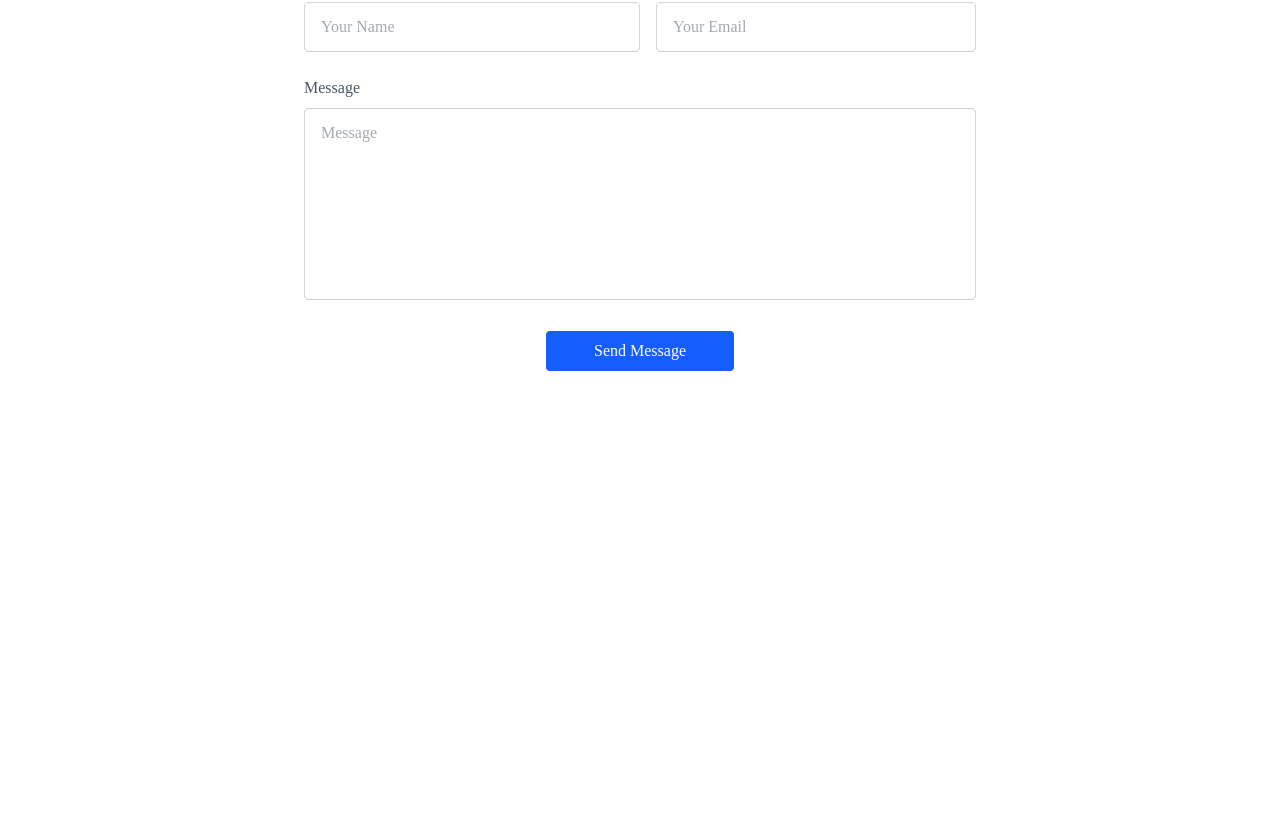
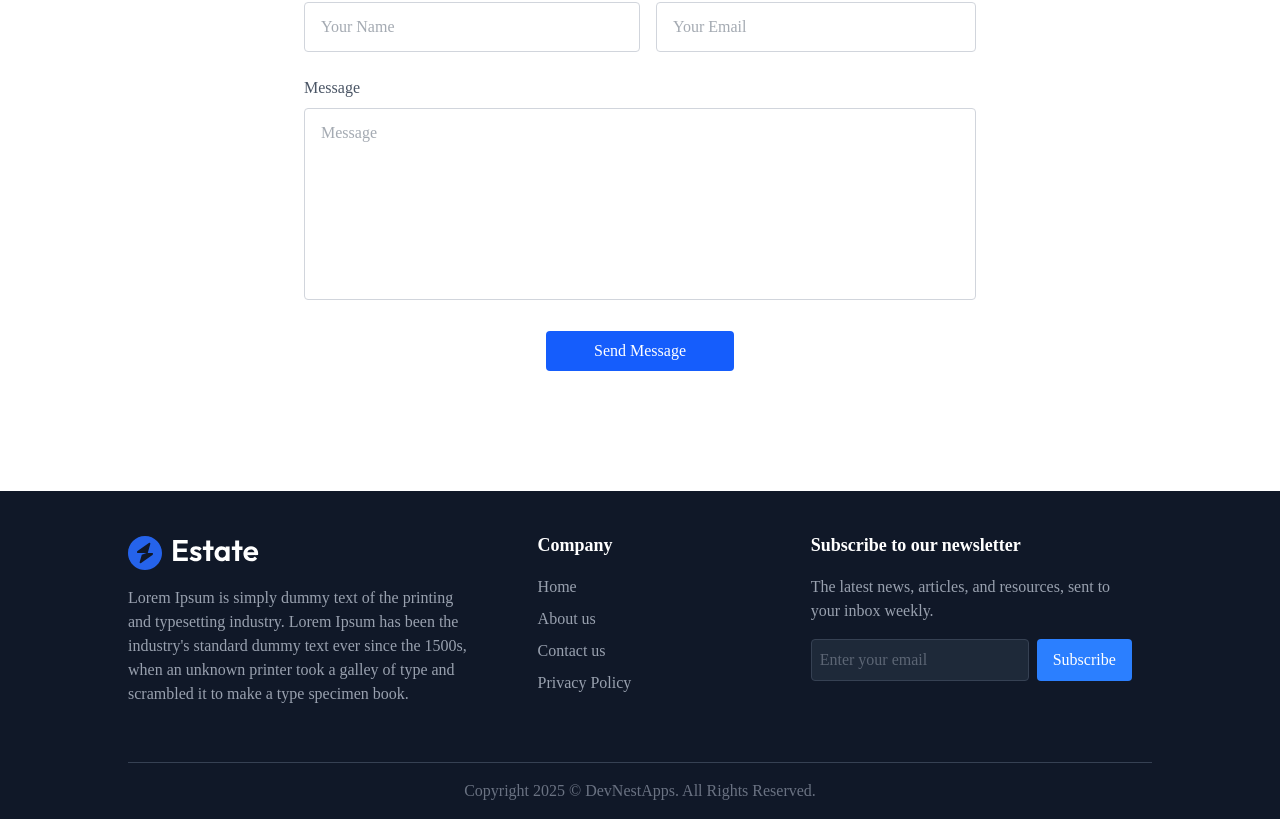
Before and after one commit to Siddiqui145/real_estate_web, a React (Vite) app: page / in a window 1280 px wide. Shown: the part 3759-4578 px from the top of the page. Before the commit the page ends 4250 px from the top, so only its background shows below. Built offline with nearby package versions, Linux system fonts and the light colour scheme; a web font is replaced by a local one.

Commit message:
Footer designed

```diff
--- a/src/App.jsx
+++ b/src/App.jsx
@@ -6,6 +6,7 @@
 import Testimonials from './components/Testimonials'
 import Contact from './components/Contact'
 import { ToastContainer, toast } from 'react-toastify';
+import Footer from './components/Footer'
 
 const App = () => {
   return (
@@ -16,6 +17,7 @@
       <Projects/>
       <Testimonials/>
       <Contact/>
+      <Footer/>
     </div>
   )
 }
--- /dev/null
+++ b/src/components/Footer.jsx
@@ -0,0 +1,39 @@
+import React from 'react'
+import {assets} from '../assets/assets'
+
+const Footer = () => {
+  return (
+    <div className='pt-10 px-4 md:px-20 lg:px-32 bg-gray-900 w-full overflow-hidden' id='Footer'>
+        <div className='container mx-auto flex flex-col md:flex-row justify-between items-start'>
+            <div className='w-full md:w-1/3 mb-8 md:mb-0'>
+                <img src={assets.logo_dark} alt="" />
+                <p className='text-gray-400 mt-4 mb-4'>
+                    Lorem Ipsum is simply dummy text of the printing and typesetting industry. Lorem Ipsum has been the industry's standard dummy text ever since the 1500s, when an unknown printer took a galley of type and scrambled it to make a type specimen book.
+                </p>
+            </div>
+            <div className='w-full md:w-1/5 mb-8 md:mb-0'>
+                <h3 className='text-white text-lg font-bold mb-4'>Company</h3>
+                <ul className='flex flex-col gap-2 text-gray-400'>
+                    <a href="#Header" className='hover:text-white'>Home</a>
+                    <a href="#About" className='hover:text-white'>About us</a>
+                    <a href="#Contact" className='hover:text-white'>Contact us</a>
+                    <a href="#" className='hover:text-white'>Privacy Policy</a>
+                </ul>
+            </div>
+            <div className='w-full md:w-1/3'>
+                <h3 className='text-white text-lg font-bold mb-4'>Subscribe to our newsletter</h3>
+                <p className='text-gray-400 mb-4 max-w-80'>The latest news, articles, and resources, sent to your inbox weekly.</p>
+                <div className='flex gap-2'>
+                    <input type="email" placeholder='Enter your email' className='p-2 rounded bg-gray-800 text-gray-400 border border-gray-700 focus:outline-none w-full md:w-auto' />
+                    <button className='py-2 px-4 rounded bg-blue-500 text-white'>Subscribe</button>
+                </div>
+            </div>
+        </div>
+        <div className='border-t border-gray-700 py-4 mt-10 text-center text-gray-500'>
+            Copyright 2025 © DevNestApps. All Rights Reserved.
+        </div>
+    </div>
+  )
+}
+
+export default Footer
```
